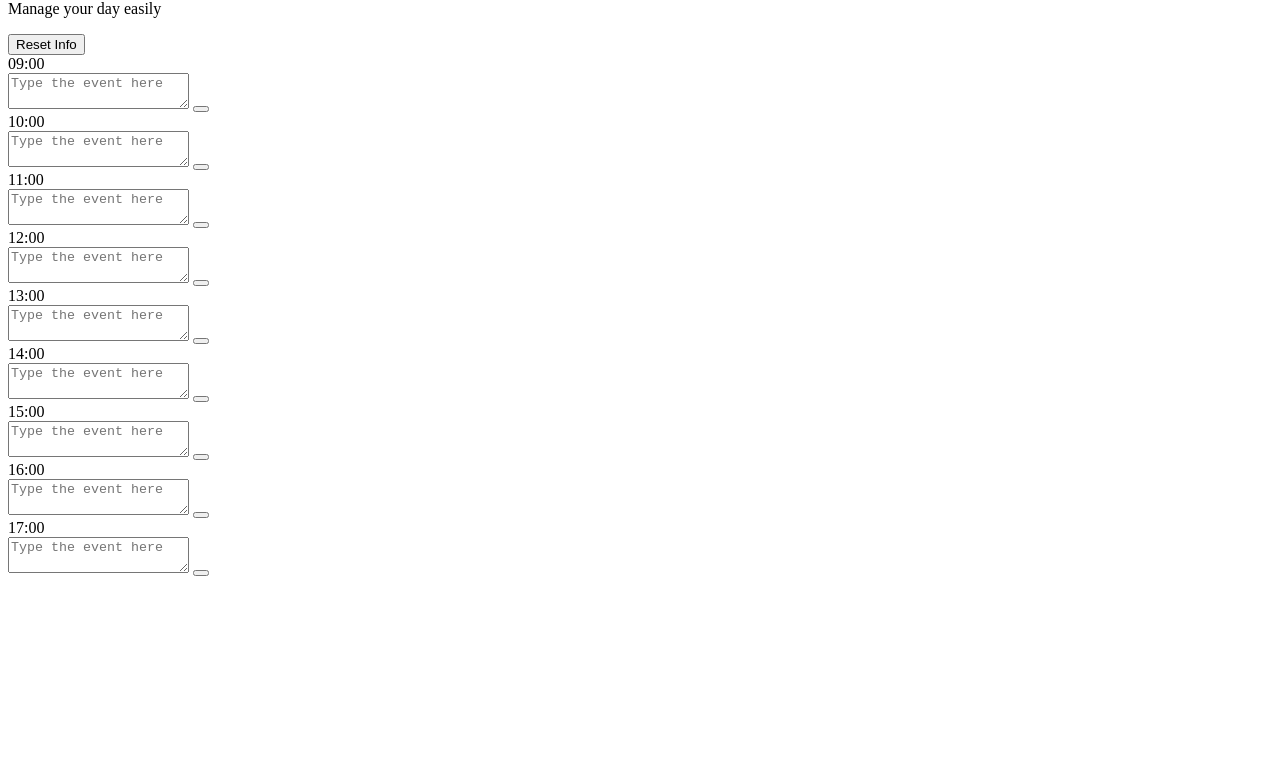
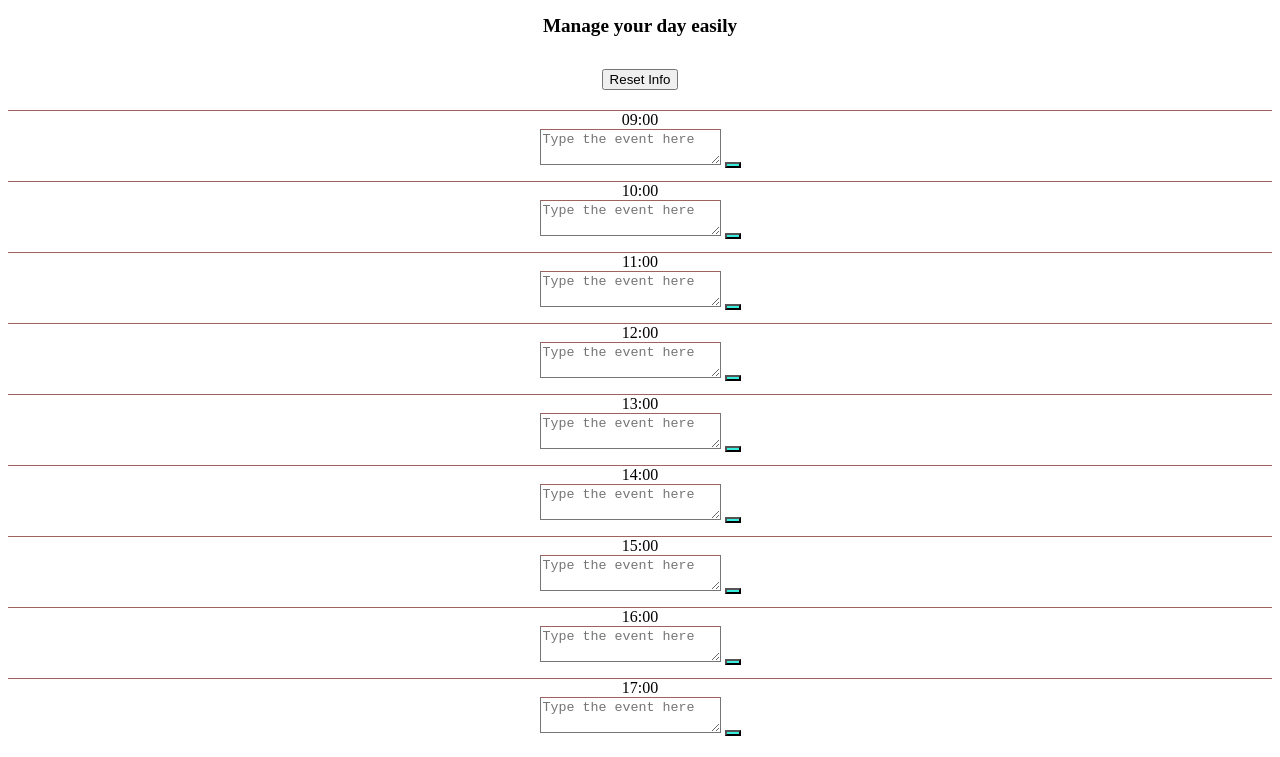
Before and after one commit to mandipn/Daily-Planner-App, a plain HTML site: page index.html in a window 1280 px wide. Shown: the part 80-837 px from the top of the page. Before the commit the page ends 800 px from the top, so only its background shows below. Drawn offline with nearby package versions, Linux system fonts and the light colour scheme.

Commit message:
styling changes

```diff
--- a/assets/css/style.css
+++ b/assets/css/style.css
@@ -0,0 +1,47 @@
+.now {
+    background-color: #be1b1b;
+    border-radius: 20px;
+  }
+
+  .back {
+    background-color: #1c9bd1;
+    border-radius: 20px;
+    color: white;
+  }
+
+  .forward {
+    background-color: #313534;
+    border-radius: 20px;
+  }
+
+  .timeinrow {
+    border-top: 1px solid rgb(160, 97, 97);
+    height: 70px;
+  }
+
+  .itemforthehour {
+    border-top: 1px solid rgb(160, 97, 97);
+  }
+
+#resetInfoButton {
+    margin-top: 12px;
+}
+
+.saveInfoButton {
+    background-color: #38eedf;
+    color: rgb(202, 18, 18);
+
+}
+
+.jumbotron {
+
+    text-align: center;
+    font-weight: bold;
+    font-size: larger;
+    color: black;
+}
+
+.container {
+    margin-top: 20px;
+    text-align: center;
+}
--- a/index.html
+++ b/index.html
@@ -90,7 +90,8 @@
             <i class="lock"></i>
           </button>
         </div>
-
-  <script src="./assets/js/script.js"></script>
+        <script src="https://cdnjs.cloudflare.com/ajax/libs/jquery/3.2.1/jquery.min.js"></script>
+        <script src="https://cdnjs.cloudflare.com/ajax/libs/moment.js/2.24.0/moment.min.js"></script>
+        <script src="./assets/js/script.js"></script>
     </body>
   </html>
```
